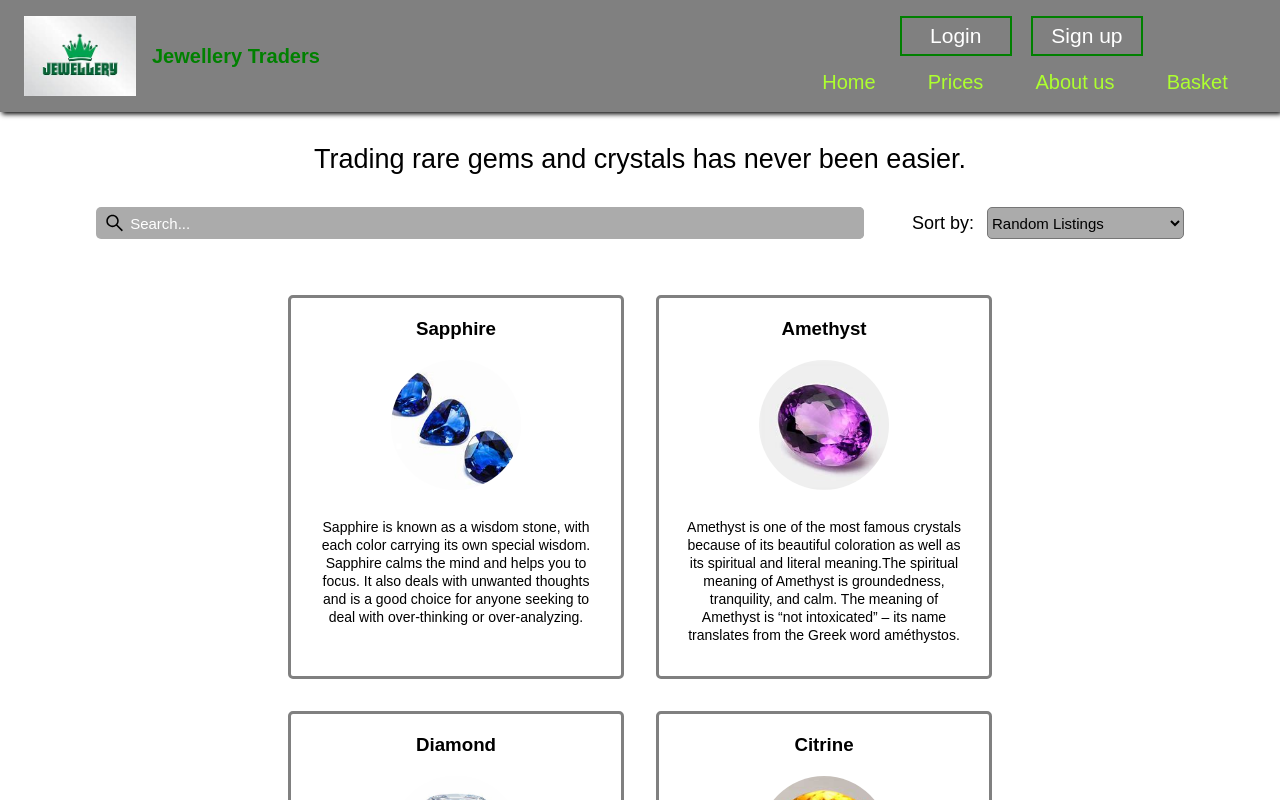
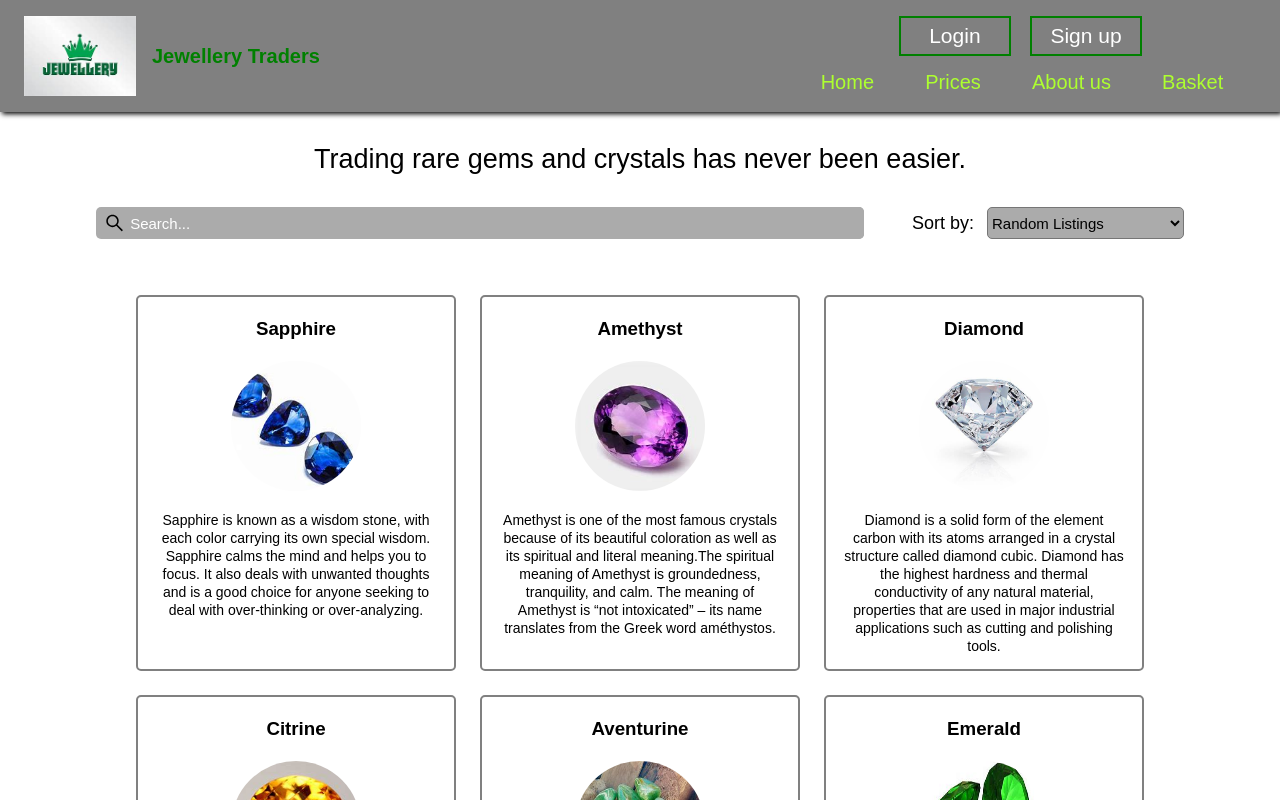
Before and after one commit to ArdonitSaliji/jewerelly-store, a React (Create React App) app: page / in a window 1280 px wide. Shown: the top 800 px of the page. Built offline with nearby package versions, Linux system fonts and the light colour scheme.

Commit message:
sum stylin

```diff
--- a/src/App.js
+++ b/src/App.js
@@ -10,7 +10,7 @@ import './App.css'
 import Basket from './components/Basket/Basket.jsx'
 function App() {
   const [login, setLogin] = useState(false)
-  const [signup, setSignup] = useState(false)
+  const [signUp, setSignUp] = useState(false)
   const [trade, setTrade] = useState(false)
   const [gemState, setGemState] = useState('')
   const [basketState, setBasketState] = useState([])
@@ -18,7 +18,7 @@ function App() {
   return (
     <BrowserRouter>
       <div className='app'>
-        <Navbar setLogin={setLogin} setSignup={setSignup} />
+        <Navbar setLogin={setLogin} setSignUp={setSignUp} basketState={basketState} />
         <Routes>
           <Route
             path='/'
@@ -26,7 +26,7 @@ function App() {
           />
           <Route
             path='/reset-password'
-            element={<Forgot setSignup={setSignup} setLogin={setLogin} />}
+            element={<Forgot setSignUp={setSignUp} setLogin={setLogin} />}
           />
           <Route
             path='/basket'
@@ -34,8 +34,8 @@ function App() {
           />
         </Routes>
 
-        <Login login={login} setLogin={setLogin} setSignup={setSignup} />
-        <Signup setLogin={setLogin} signup={signup} setSignup={setSignup} />
+        <Login login={login} setLogin={setLogin} setSignUp={setSignUp} />
+        <Signup setLogin={setLogin} signUp={signUp} setSignUp={setSignUp} />
 
         {trade && (
           <TradeItem
--- a/src/components/Basket/Basket.css
+++ b/src/components/Basket/Basket.css
@@ -15,8 +15,9 @@ input::-webkit-inner-spin-button {
   display: flex;
   flex-direction: column;
   width: 80%;
+  min-width: 60%;
   padding-bottom: 1rem;
-  margin: 0 5.5rem;
+  margin: 0 4rem;
   user-select: none;
 }
 .basket .details {
@@ -29,7 +30,6 @@ input::-webkit-inner-spin-button {
   flex-wrap: wrap;
   gap: 2rem;
   margin-bottom: 2rem;
-  justify-content: left !important;
 }
 .basket-item {
   border-radius: 5px;
@@ -38,18 +38,18 @@ input::-webkit-inner-spin-button {
   align-items: center;
   flex-direction: column;
   letter-spacing: 0.5px;
+  padding: 1rem;
+  background-color: green;
+  width: 15rem;
+  height: 20rem;
   color: white;
-  padding: 15px 5px;
-  background-color: green;
-  width: 16rem;
-  height: 20rem;
-  max-height: 100%;
 }
 .basket-item h3 {
   font-weight: 400;
 }
 .basket-item img {
   height: 9rem;
+  max-width: 10rem;
   margin-top: 0.7rem;
   margin-bottom: 0.5rem;
   border-radius: 5px;
@@ -172,17 +172,17 @@ input::-webkit-inner-spin-button {
   bottom: 1.5rem;
 }
 .checkout-button {
+  color: white;
   display: flex;
-  font-size: 16px;
+  font-size: 18px;
   justify-content: center;
+  text-align: center;
   align-items: center;
-  font-weight: 600;
   width: 12rem;
   border: 1px solid black;
   height: 2.5rem;
   border-radius: 5px;
   background-color: green;
-  color: white;
 }
 .checkout-button.red {
   width: 6rem;
--- a/src/components/Basket/BasketCheckout.jsx
+++ b/src/components/Basket/BasketCheckout.jsx
@@ -87,7 +87,7 @@ const Checkout = ({ basketState }) => {
   ) : (
     <div className='checkout'>
       <div className='checkout-empty'>
-        <h2>Your Basket is empty</h2>
+        <h3>Your Basket is empty</h3>
       </div>
 
       <div className='checkout-buttons'>
--- a/src/components/Basket/BasketItems.jsx
+++ b/src/components/Basket/BasketItems.jsx
@@ -32,7 +32,7 @@ const Items = ({ basketState, setBasketState }) => {
   ) : (
     <div className='basket'>
       <div className='basket-empty'>
-        <h2>Add Items To Proceed To Checkout</h2>
+        <h3>Add Items To Proceed To Checkout</h3>
       </div>
     </div>
   )
--- a/src/components/Main/Main.css
+++ b/src/components/Main/Main.css
@@ -56,14 +56,13 @@ select,
 }
 .gems-container {
   user-select: none;
-  margin: 0 10rem;
+  margin: 0 7.1rem;
   display: flex;
   flex-wrap: wrap;
   justify-content: center;
   text-align: center;
   padding: 1.5rem 0 4rem;
-  margin-top: 1rem;
-  gap: 2rem;
+  gap: 1.5rem;
 }
 
 .gem {
@@ -72,12 +71,12 @@ select,
   cursor: pointer;
   border-radius: 5px;
   position: relative;
-  width: 21rem;
+  width: 20rem;
   max-height: 100%;
-  height: 24rem;
+  height: 23.5rem;
   display: inline-block;
   text-align: center;
-  border: 3px solid grey;
+  border: 2.5px solid grey;
   transition: 400ms all ease-in;
 }
 .gem > * {
@@ -87,14 +86,14 @@ select,
   background-color: green;
 }
 .gem h3 {
-  margin: 20px 0;
+  margin: 1.3rem 0;
 }
 .gem p {
   font-size: 14px;
   line-height: 18px;
   z-index: -5;
-  margin: 0 25px;
-  margin-top: 1.5rem;
+  margin: 0 1rem;
+  margin-top: 1rem;
   text-align: center;
 }
 
--- a/src/components/Navbar/Navbar.css
+++ b/src/components/Navbar/Navbar.css
@@ -14,32 +14,32 @@
   background-color: grey;
   box-shadow: 2px 2px 5px 0 black;
 }
-.nav-img {
+.navbar-title {
   display: flex;
   margin-left: 1.5rem;
   align-items: center;
 }
-.nav-img img {
+.navbar-title img {
   width: 7rem;
   height: 5rem;
   display: inline-block;
 }
-.nav-img h3 {
+.navbar-title h3 {
   color: green;
   font-size: 20px;
   margin-left: 1rem;
 }
 
-.nav-items {
+.navbar-content {
   font-size: 24px;
 }
 
-.nav-items-btns {
+.navbar-content-user {
   display: flex;
   justify-content: center;
   margin-right: 13%;
 }
-.nav-items-btns a {
+.navbar-content-user a {
   font-size: 21px;
   cursor: pointer;
   color: white;
@@ -53,30 +53,31 @@
   margin: 1rem 0.6rem 0 0.6rem;
   border: 2px solid green;
 }
-
-.nav-items-btns a:hover {
+.navbar-content-user a:hover {
   background-color: green;
   transition: 0.6s;
 }
-
-.nav-items ul {
+.navbar-content-links {
   display: flex;
   flex-direction: row;
 }
-.nav-items ul li {
+.navbar-content-links li {
   margin-top: 0.7rem;
   margin-right: 1.7rem;
   text-align: center;
+  position: relative;
 }
-.nav-items ul li a {
+.navbar-content-links li a {
   width: 12rem;
   font-size: 20px;
   color: greenyellow;
+  margin-right: 1.5rem;
 }
-.nav-items ul li a:last-child {
-  margin-right: 25px;
+.basket-items-indicator {
+  color: yellowgreen;
+  display: inline-block;
+  background-color: white;
+  border-radius: 5px;
+  width: 1.5rem;
+  height: 1.5rem;
 }
-.content h1 {
-  text-align: center;
-  margin-top: 15px;
-}
--- a/src/components/Navbar/Navbar.jsx
+++ b/src/components/Navbar/Navbar.jsx
@@ -2,32 +2,37 @@
 import React from 'react'
 import { Link } from 'react-router-dom'
 import './Navbar.css'
-const Navbar = ({ setLogin, setSignup }) => {
+const Navbar = ({ setLogin, setSignUp, basketState }) => {
   return (
     <div className='navbar'>
-      <div className='nav-img'>
+      <div className='navbar-title'>
         <img src={require('../../images/logo2.jpg')} alt='' />
         <h3>Jewellery Traders</h3>
       </div>
 
-      <div className='nav-items'>
-        <div className='nav-items-btns'>
+      <div className='navbar-content'>
+        <div className='navbar-content-user'>
           <a onClick={() => setLogin(true)}>Login</a>
-          <a onClick={() => setSignup(true)}>Sign up</a>
+          <a onClick={() => setSignUp(true)}>Sign up</a>
         </div>
 
-        <ul>
+        <ul className='navbar-content-links'>
           <li>
             <Link to='/'>Home</Link>
           </li>
           <li>
-            <a href=''>Prices</a>
+            <Link to='/'>Prices</Link>
           </li>
           <li>
-            <a href=''>About us</a>
+            <Link to='/'>About us</Link>
           </li>
           <li>
-            <Link to='/basket'>Basket</Link>
+            <Link to='/basket'>
+              Basket&nbsp;
+              {basketState && basketState.length > 0 && (
+                <span className='basket-items-indicator'>{basketState.length}</span>
+              )}
+            </Link>
           </li>
         </ul>
       </div>
--- a/src/components/Popups/Login/Login.jsx
+++ b/src/components/Popups/Login/Login.jsx
@@ -4,7 +4,7 @@ import { AiOutlineClose } from 'react-icons/ai'
 import './Login.css'
 import { Link } from 'react-router-dom'
 
-const Login = ({ login, setLogin, setSignup }) => {
+const Login = ({ login, setLogin, setSignUp }) => {
   return (
     <div className={login ? 'login-container active' : 'login-container'}>
       <form className={login ? 'login active' : 'login'}>
@@ -21,7 +21,7 @@ const Login = ({ login, setLogin, setSignup }) => {
         <button
           onClick={() => {
             setLogin(false)
-            setTimeout(() => setSignup(true), 300)
+            setTimeout(() => setSignUp(true), 200)
           }}
           type='button'
           className='login-btn new'
--- a/src/components/Popups/Signup/Signup.jsx
+++ b/src/components/Popups/Signup/Signup.jsx
@@ -2,11 +2,11 @@
 import React from 'react'
 import { AiOutlineClose } from 'react-icons/ai'
 import './Signup.css'
-const Signup = ({ signup, setSignup, setLogin }) => {
+const Signup = ({ signUp, setSignUp, setLogin }) => {
   return (
-    <div className={signup ? 'signup-container active' : 'signup-container'}>
-      <form className={signup ? 'signup active' : 'signup'}>
-        <AiOutlineClose onClick={() => setSignup(false)} className='signup-x' />
+    <div className={signUp ? 'signup-container active' : 'signup-container'}>
+      <form className={signUp ? 'signup active' : 'signup'}>
+        <AiOutlineClose onClick={() => setSignUp(false)} className='signup-x' />
         <h1 className='signup-title'>Sign up</h1>
         <div className='signup-inputs'>
           <input type='text' placeholder='Phone Number or Email' required />
@@ -20,9 +20,10 @@ const Signup = ({ signup, setSignup, setLogin }) => {
         <div className='signup-acc'>
           <p>Have an account?</p>
           <a
+            style={{ textDecoration: 'underline' }}
             onClick={() => {
-              setSignup(false)
-              setTimeout(() => setLogin(true), 300)
+              setSignUp(false)
+              setTimeout(() => setLogin(true), 200)
             }}
           >
             Login
--- a/src/components/Popups/TradeItem/TradeItem.jsx
+++ b/src/components/Popups/TradeItem/TradeItem.jsx
@@ -40,11 +40,15 @@ const TradeItem = ({ setTrade, gemState, basketState, setBasketState }) => {
       </li>
     )
   })
+
   const sizes = trade[0].sizes.map((size, index) => <li key={index}>{size}</li>)
   const colors =
     trade[0][gemState] &&
     trade[0][gemState][1]?.colors.map((color, index) => (
-      <li key={index} style={{ backgroundColor: `#${color}` }}></li>
+      <li
+        key={index}
+        style={{ background: `linear-gradient(to right, rgba(${color})  , rgba(${color}, 0.6)  )` }}
+      ></li>
     ))
 
   const tradeItems = trade[0][gemState] ? (
--- a/src/components/Popups/TradeItem/trade.js
+++ b/src/components/Popups/TradeItem/trade.js
@@ -48,7 +48,7 @@ export const trade = [
           shape: 'Pear',
         },
       ],
-      { colors: ['291637', '6E1A7D', 'fb7eff', 'CE9AD6'] },
+      { colors: ['203,65,11', '244,136,35', '232,97,0', '228,155,15', '242,133,0'] },
     ],
     amethyst: [
       [
@@ -90,7 +90,7 @@ export const trade = [
           shape: 'Pear',
         },
       ],
-      { colors: ['291637', '6E1A7D', 'fb7eff', 'CE9AD6'] },
+      { colors: ['41,22,55', '47,0,70', '110,26,125', '251,126,255', '206,154,214'] },
     ],
     diamond: [
       [
```
